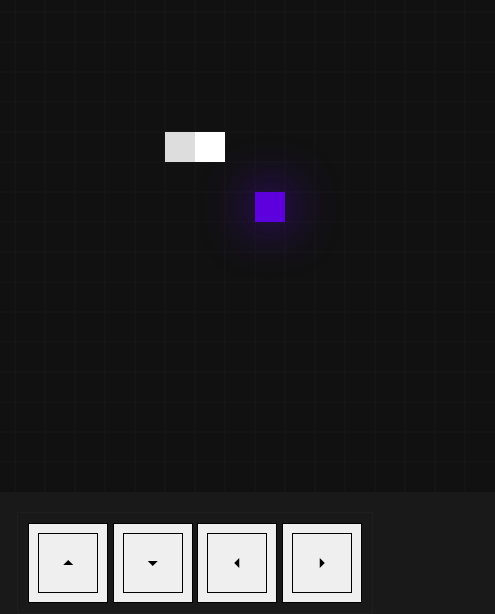
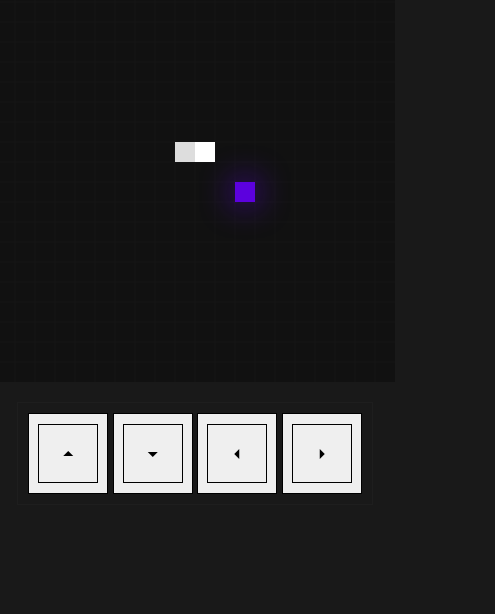
Before and after one commit to TalissonFelipe/snake-game, a plain HTML site: page index.html in a window 390 px wide. Shown: the part 249-863 px from the top of the page, 495 px wide, since content can reach past the window. Drawn offline with nearby package versions, Linux system fonts and the light colour scheme.

Commit message:
Atualização Jogo

```diff
--- a/css/style.css
+++ b/css/style.css
@@ -74,9 +74,17 @@ canvas {
     gap: 5px;
     padding: 10px;
     border: 1px solid #3333;
+    align-items: center;
+    justify-content: center;
 }
 
 .control {
     border: 1px solid black;
     padding: 0.7em;
 }
+
+@media (max-width: 900px){
+    canvas {
+        width: 400px;
+    }
+}
```
